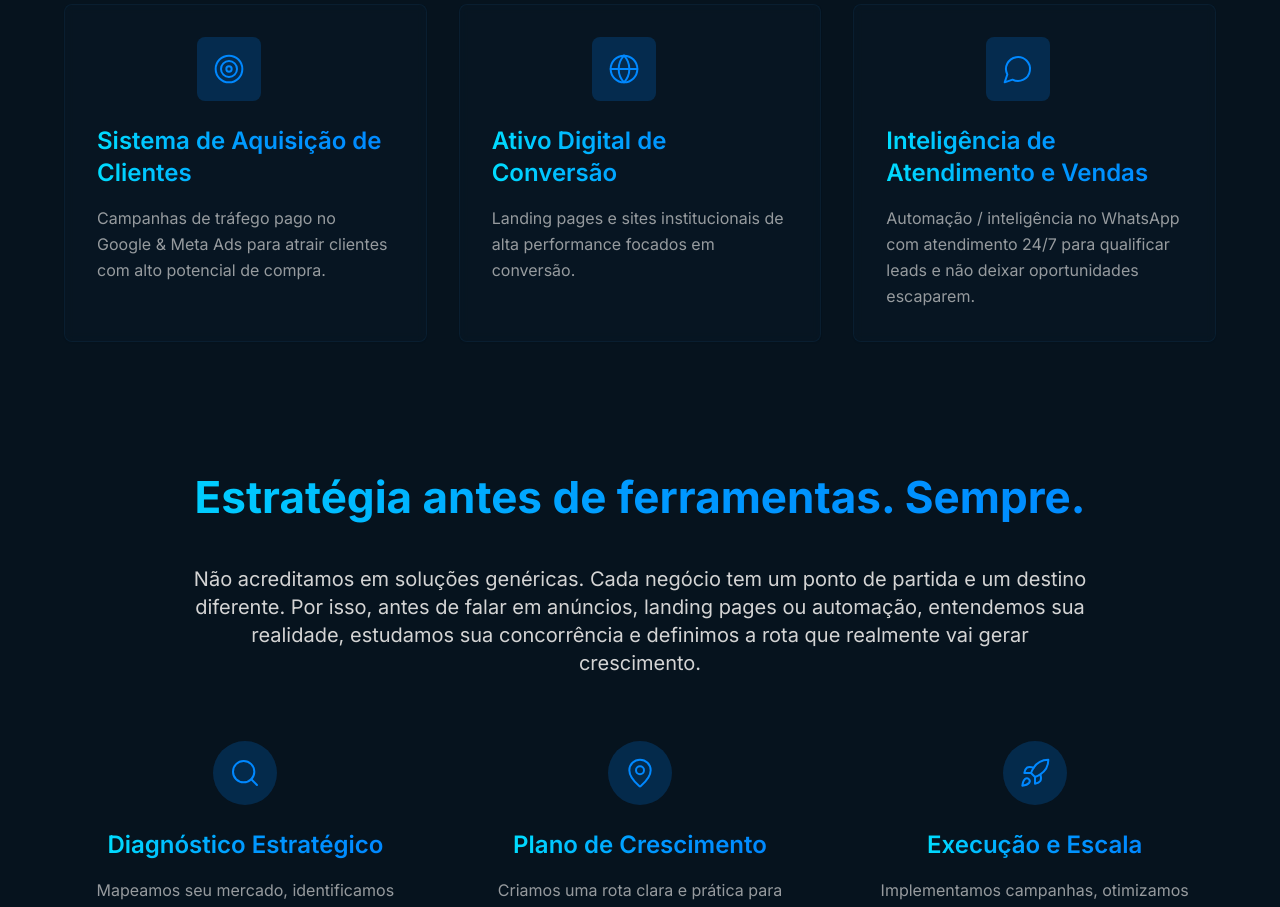
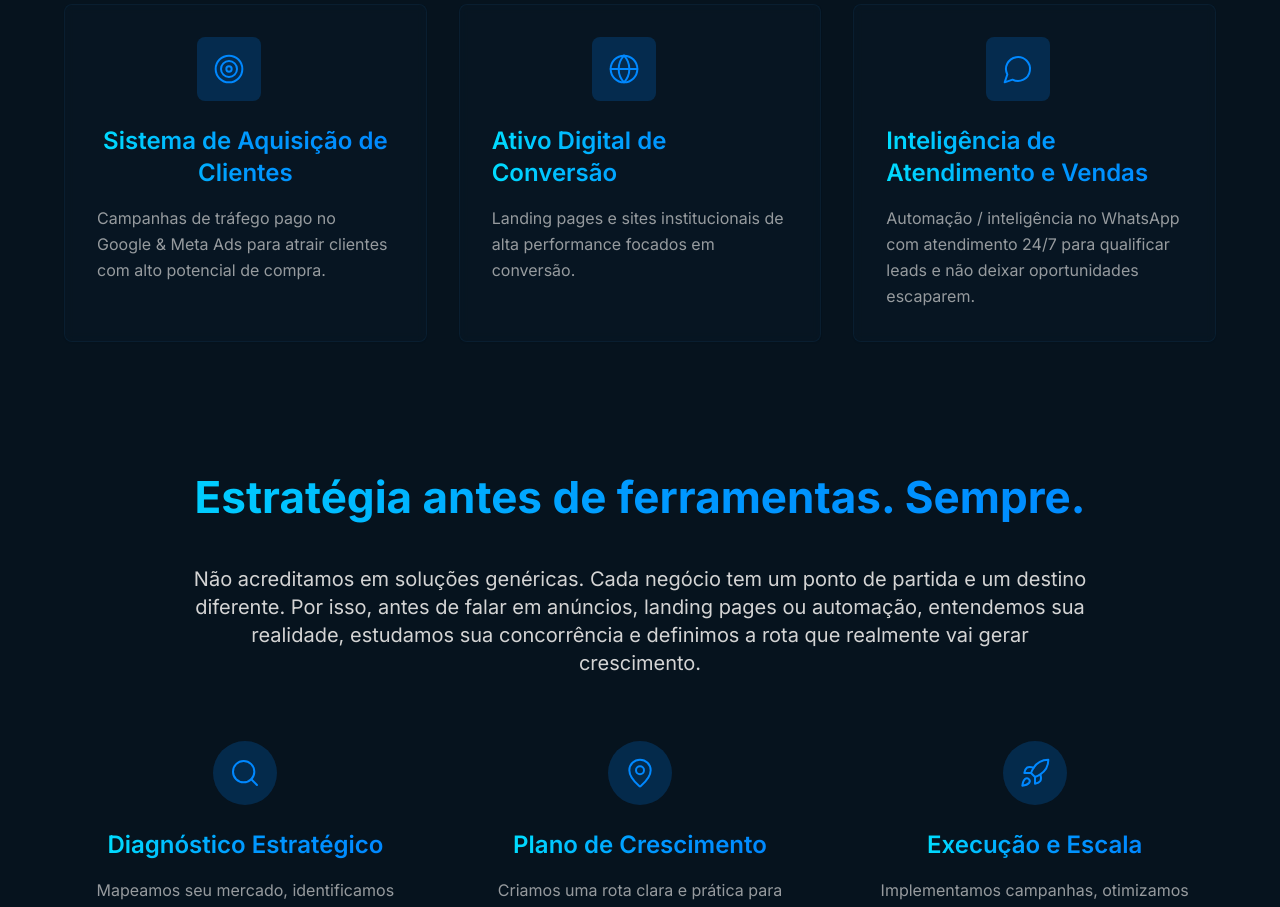
Before and after one commit to ThallesTrafego/risedigital, a React (Vite) app: page / in a window 1280 px wide. Shown: the part 2120-3027 px from the top of the page. Built offline with nearby package versions, Linux system fonts and the light colour scheme; the HTML template or start-up script is replaced by a standard one; a web font is replaced by a local one.

Commit message:
Refactor: Center text element

```diff
--- a/src/pages/Index.tsx
+++ b/src/pages/Index.tsx
@@ -175,7 +175,7 @@ const Index = () => {
                 <div className="w-16 h-16 bg-primary/20 rounded-lg flex items-center justify-center mb-6 icon-container mx-[100px]">
                   <Target className="w-8 h-8 text-primary" strokeWidth={1.5} />
                 </div>
-                <h3 className="text-xl md:text-2xl font-semibold gradient-title mb-4 font-inter">Sistema de Aquisição de Clientes</h3>
+                <h3 className="text-xl md:text-2xl font-semibold gradient-title mb-4 font-inter text-center">Sistema de Aquisição de Clientes</h3>
                 <p className="text-foreground/70 leading-relaxed">
                   Campanhas de tráfego pago no Google & Meta Ads para atrair clientes com alto potencial de compra.
                 </p>
```
